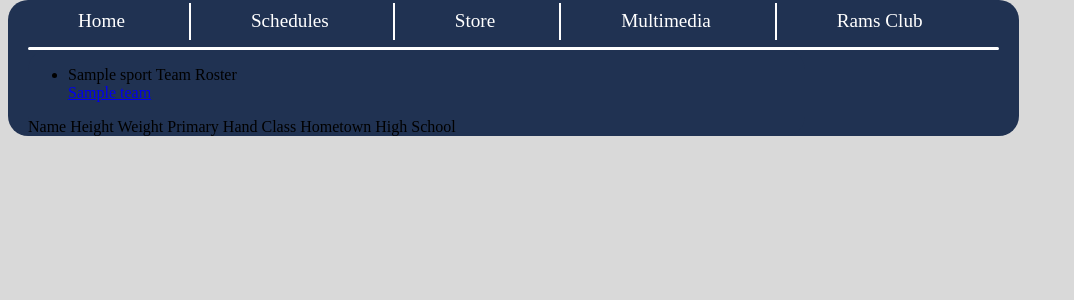
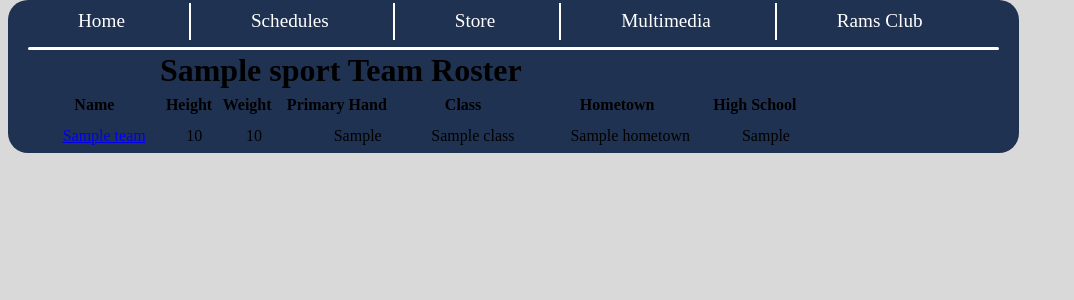
Before and after one commit to historymaiden/Athletic-Team-App, a Django app: template roster/templates/roster/teamRoster.html in a window 1280 px wide. Shown: the part 200-500 px from the top of the page, without its empty margins (0-1074 px from the left). Run offline with Django 3.2, Linux system fonts and the light colour scheme; the template is opened without the code that fills it: most values are stand-ins (such as "Sample title", 1, 10 or a date in 2020); some libraries are stand-ins or nearby versions.

Commit message:
updated models,teamRoster.html, views and stylesheet

```diff
--- a/mens_tennis/static_media/css/stylesheet.css
+++ b/mens_tennis/static_media/css/stylesheet.css
@@ -26,7 +26,7 @@ h1 {
 }
 .container { /*applies to all html pages*/
   margin:auto; /*return to auto when done styling*/
-  background-color: #203252;/*carolina blue*/
+  background-color: #203252;/*dark blue*/
  /* border: 3px solid yellow;*/
   float:left;
   width:80%;
@@ -137,6 +137,33 @@ h2 {
 }
 /************End of home.html ****************/
 
+/***********Begin teamRoster.html*************/
+table th td{
+  border: 2px solid #203252; /*darker blue*/
+}
+table {
+  border-collapse:collapse;
+  width:100%;
+}
+th {
+  font-weight:bold;
+  height: 25px;
+}
+td {
+  text-align:right;
+  height: 25px;
+  vertical-align: middle;
+  padding: 5px 15px 5px;
+}
+tr.alt td { /*how do I add the alt class to alternate colors when I'm not hard coding the rows?*/
+  color:#000000;
+  background-color:#5C8CBB;
+}
+
+/************End teamRoster.html*************/
+
+/***********Begin players.html***************/
+
 /*formatting for the profile photo/basic specs for the players.html. Need to adjust the settings still.*/
 .profile { /*includes photo and demographics*/
     height:500px;
--- a/roster/models.py
+++ b/roster/models.py
@@ -26,7 +26,7 @@ class Player (models.Model):
         ordering = ('name', 'pk')
 
     def __unicode__(self):
-        return U'%s | %s | %s' %(self.name, self.height, self.weight)
+        return self.name
 
 class Teams(models.Model): #for list of teams
     sport = models.CharField(unique=False, max_length=50) #the name of the sport
@@ -38,7 +38,7 @@ class Teams(models.Model): #for list of teams
         ordering = ('sport', 'pk')
 
     def __unicode__(self):
-        return U'%s' %(self.sport)
+        return self.sport
 
     def save(self, *args, **kwargs):
         self.sport = self.sport.upper()
--- a/roster/templates/roster/teamRoster.html
+++ b/roster/templates/roster/teamRoster.html
@@ -2,19 +2,18 @@
 
 {% extends "base.html" %}
 
+
 {% block content %}
     <div class="container">
-        <ul class="teamName">
-            <li>{{ team.sport }} Team Roster</li>
+        {% for i in mens %}
+        <h2 class="teamName">{{ i.sport }} Team Roster</h2>
+        {% endfor %}
 
-
-
-
-        {% for i in teamList %}
-        <a href="{% url 'roster_players' i.id }}">{{ i.name }}</a>
+      <!-- {% for i in mens %}
+       <a href="{% url 'roster_Player' i.sport }}">{{ i.sport }}</a>
         {% endfor %}
-        </ul>
-
+        </ul>-->
+    <table>
         <tr>
             <th>Name</th>
             <th>Height</th>
@@ -24,6 +23,17 @@
             <th>Hometown</th>
             <th>High School</th>
         </tr>
+        <tr>
+            {% for i in teamList %}
+            <td><a href="{% url 'roster_Player' i.id %}">{{ i.name }}</a></td>
+            <td>{{ i.height }}</a></td>
+            <td>{{ i.weight }}</a></td>
+            <td>{{ i.primary_hand }}</a></td>
+            <td>{{ i.class }}</a></td>
+            <td>{{ i.hometown }}</a></td>
+            <td>{{ i.high_school }}</a></td>
+            {% endfor %}
+        </tr>
 
 {% endblock %}
 </div>
```
Also changed, not shown: roster/views.py (+7 -1 lines).
